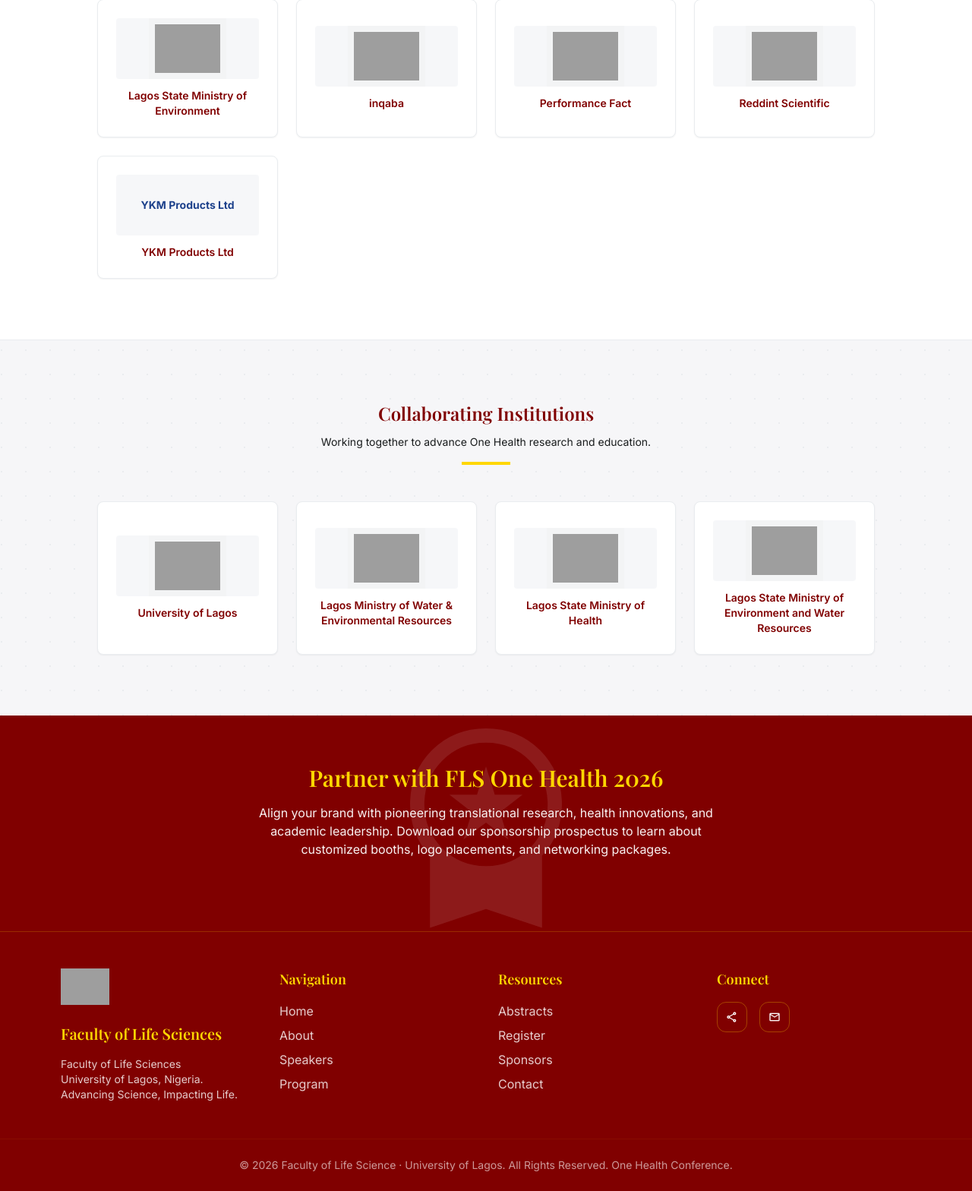
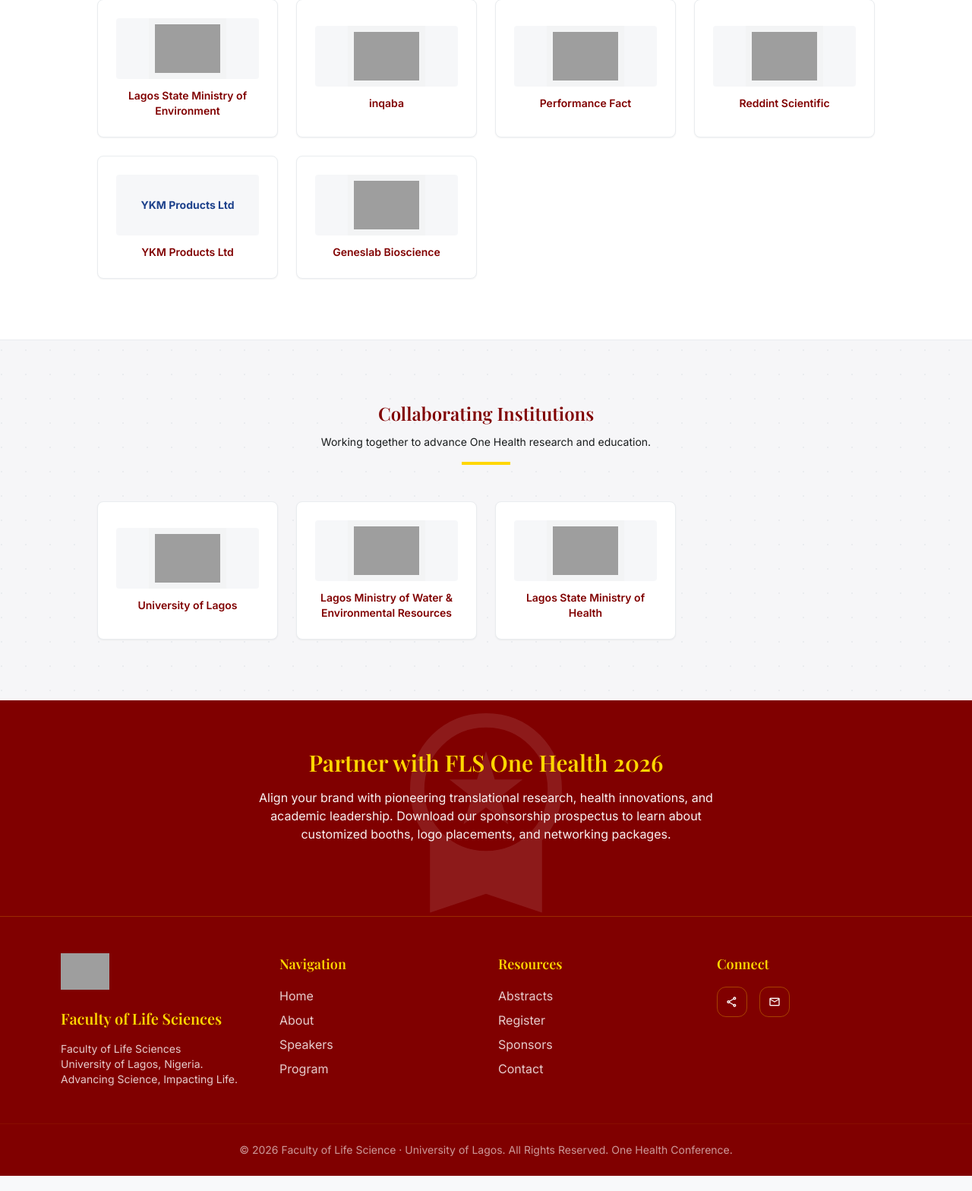
Before and after one commit to PrinceJetro/flsconference, a Django app: page /partners/ in a window 1280 px wide. Shown: the part 725-2293 px from the top of the page at 76% size. Run offline with Django 5.2, Linux system fonts and the light colour scheme; some libraries are stand-ins or nearby versions; grey boxes are pictures that could not be loaded.

Commit message:
added a new sponsor

```diff
--- a/templates/partners_sponsors.html
+++ b/templates/partners_sponsors.html
@@ -192,6 +192,12 @@
           </div>
           <span class="font-semibold text-sm text-center text-heritage-maroon">YKM Products Ltd</span>
         </div>
+        <div class="p-6 border border-clinical-gray rounded-xl flex flex-col items-center justify-center bg-white shadow-sm hover:shadow-md transition-all">
+          <div class="w-full h-20 bg-clinical-gray/40 flex items-center justify-center rounded-lg mb-3">
+            <img src="https://genelabioscience.ng/wp-content/uploads/2024/08/tgl-logo_3.png" alt="Geneslab Bioscience" class="max-w-full max-h-full object-contain p-2"/>
+          </div>
+          <span class="font-semibold text-sm text-center text-heritage-maroon">Geneslab Bioscience</span>
+        </div>
       </div>
     </div>
   </section>
@@ -222,12 +228,6 @@
             <img src="{% static 'images/lagos ministry of health logo.png' %}" alt="Lagos State Ministry of Health" class="max-w-full max-h-full object-contain p-2"/>
           </div>
           <span class="font-semibold text-sm text-center text-heritage-maroon">Lagos State Ministry of Health</span>
-        </div>
-        <div class="p-6 border border-clinical-gray rounded-xl flex flex-col items-center justify-center bg-white shadow-sm hover:shadow-md transition-all">
-          <div class="w-full h-20 bg-clinical-gray/40 flex items-center justify-center rounded-lg mb-3">
-            <img src="https://moelagos.gov.ng/wp-content/uploads/2019/09/moe-logo.png" alt="Lagos Ministry of Education" class="max-w-full max-h-full object-contain p-2"/>
-          </div>
-          <span class="font-semibold text-sm text-center text-heritage-maroon">Lagos State Ministry of Environment and Water Resources</span>
         </div>
       </div>
     </div>
```
